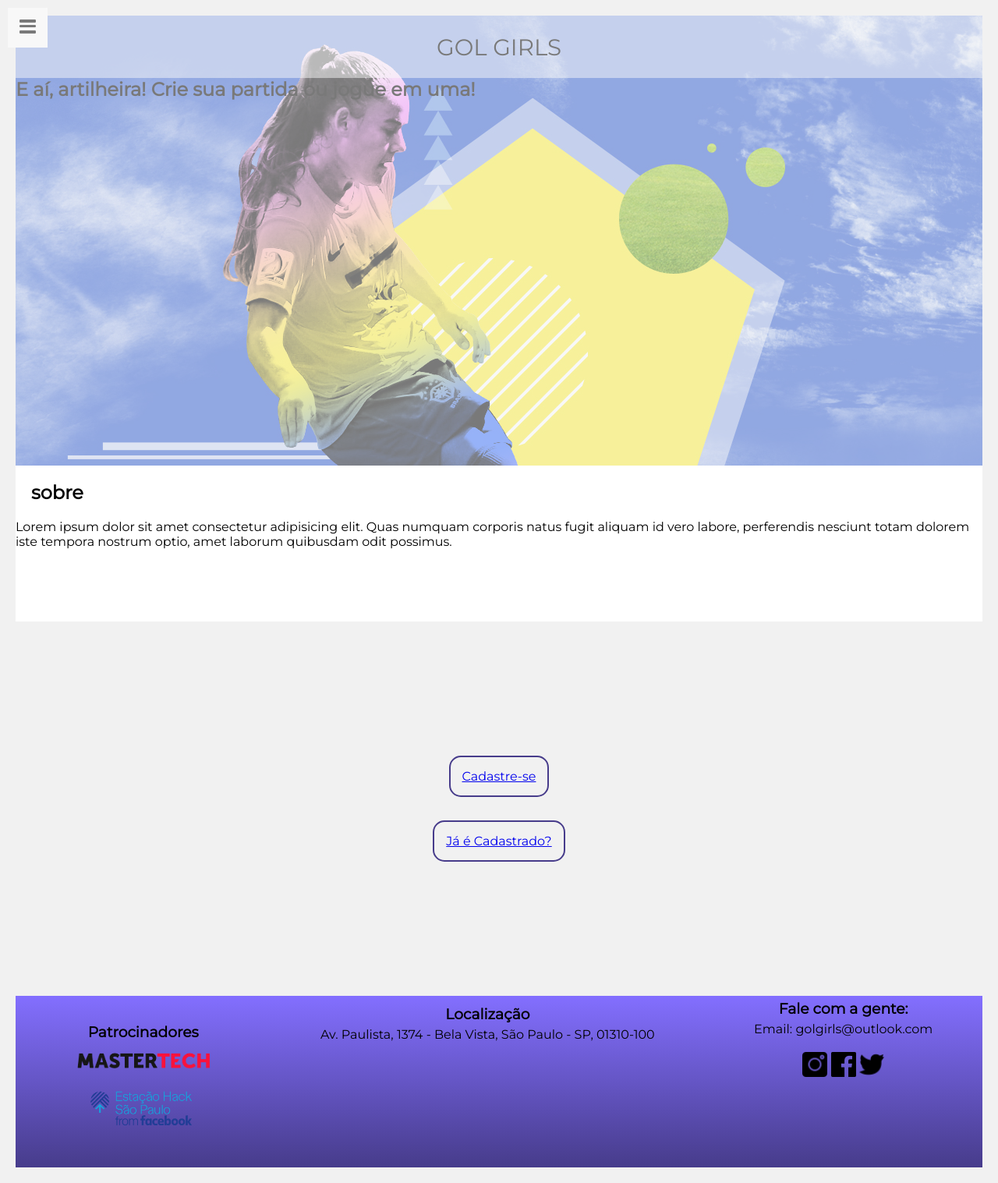
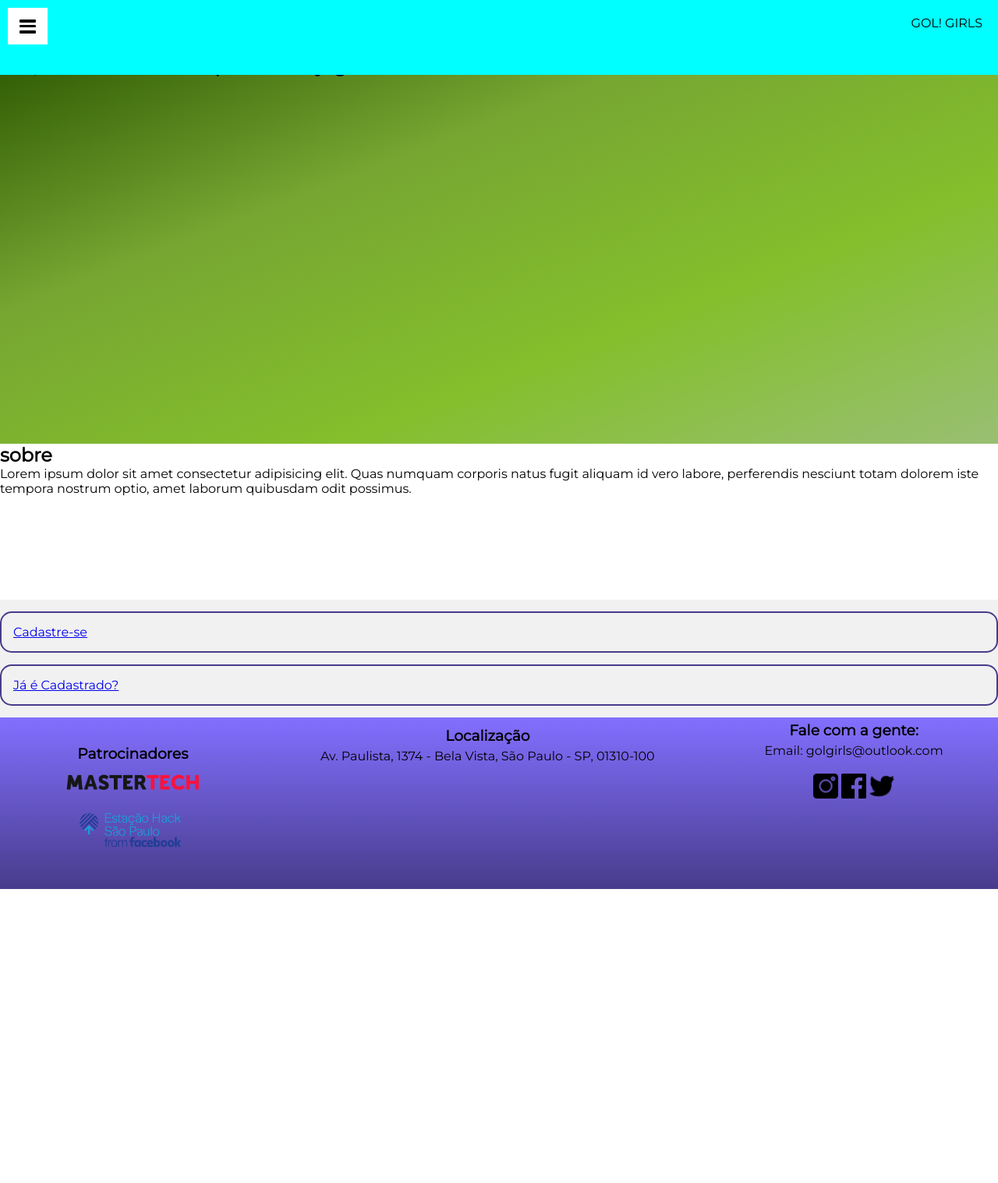
Before and after one commit to robertacsantos/demoday-FutDelas, a Django app: page / in a window 1280 px wide. Shown: the whole page at 78% size. After the commit the page ends 1140 px from the top, so only its background shows below. Run offline with Django 3.2, Linux system fonts and the light colour scheme; parts of the project's set-up code (start-up, migrations or seed data) failed here and were passed over; grey boxes are pictures that could not be loaded.

Commit message:
Remodelar layout

```diff
--- a/funcionalidades/static/css/home.css
+++ b/funcionalidades/static/css/home.css
@@ -1,9 +1,14 @@
-
+body{
+    margin:0px;
+}
 header{
-    background-image: url(/static/img/destaque-blue.jpg);
+    /* background-image: url(/static/img/destaque-blue.jpg);
     width: 100%;
-    height: 577px;
-    opacity: 0.5;
+    opacity: 0.5; */
+    background-image: linear-gradient(to bottom right,#2E5902, #77A632, #84BF2C, #99BF73);
+    width:100%;
+    height: 499px;
+    margin: 70px 0 0 0;
 }
 
 main{
@@ -13,11 +18,11 @@
     height: 200px;
 }
 
-nav{
+/* nav{
     color: black;
     display: flex;
     align-content: center
-}
+} */
 
 footer{
     background-image: linear-gradient(#836FFF, #473C8B);
--- a/funcionalidades/static/css/styles.css
+++ b/funcionalidades/static/css/styles.css
@@ -4,7 +4,7 @@
     margin: 0;
     font-family: 'Montserrat', sans-serif;
 }
-nav{
+/* nav{
     background-color: rgba(255,255,255,0.5);
     color: black;
     height: 80px;
@@ -12,23 +12,40 @@
     display: flex;
     align-items: center;
     justify-content: center;
+} */
+nav .menu{
+  color: black;
+  display: flex;
+  width: 100%;
 }
-header{
+.menu p{
+  display: flex;
+  height: 12vh;
+  padding: 20px;
+  position: fixed;
+  background-color: aqua;
+  width: 100%;
+  justify-content: flex-end;
+}
+.menu div{
+  display: flex;
+}
+/* header{
     background-color:#e6e6e6;
     height: 30vh;
-}
-header p{
+} */
+/* header p{
     display: flex;
     align-items: center;
     justify-content: center;
     margin: 25px 0 0 0;
-}
+} */
 
-h1{
+/* h1{
   padding: 20px;
-}
+} */
 
-section{
+/* section{
     padding: 20px;
     min-height: 60vh;
     max-height: auto;
@@ -38,13 +55,11 @@
     flex-direction: column;
     font-size: 12pt;
     flex-wrap: nowrap;
+} */
 
-}
-
-nav p{
+/* nav p{
     margin:0;
-    font-size: 22pt;
-}
+} */
 #linha{
     color: #473C8B;
 }
--- a/funcionalidades/templates/home.html
+++ b/funcionalidades/templates/home.html
@@ -7,30 +7,11 @@
 <link href="https://fonts.googleapis.com/css?family=Montserrat&display=swap" rel="stylesheet">
 
 
+
 <header>
-    <nav>
-        <p>GOL GIRLS</p>
-
-    <input type="checkbox" id="navicon">
-        <div class="nav-toggle">
-          <label for="navicon" class="hamburger">
-            <span></span>
-            <span></span>
-            <span></span>
-          </label>
-        </div>
-    <nav class="sidebar" role="complementary">
-        <a class="textonav" href="#home">Home</a>
-        <a class="textonav" href="index">Participe</a>
-        <a class="textonav" href="sobre">Sobre</a>
-    </nav>
-    </nav>
-
     <h2>
         E aí, artilheira! Crie sua partida ou jogue em uma!
-
     </h2>
-
 </header>
 
 <main>
--- a/funcionalidades/templates/shared/layout.html
+++ b/funcionalidades/templates/shared/layout.html
@@ -8,10 +8,30 @@
         <title>Gol Girls</title>
         {% load staticfiles %}
         <link rel="stylesheet" href="{% static 'css/styles.css' %}">
-        <link href="https://fonts.googleapis.com/css?family=Montserrat&display=swap" rel="stylesheet">
+        <!-- <link href="https://fonts.googleapis.com/css?family=Montserrat&display=swap" rel="stylesheet"> -->
         <!-- <script defer src="{% static 'js/scripts.js' %}" ></script> -->
     </head>
 <body>
+    <nav class="menu">
+        <div>
+            <input type="checkbox" id="navicon">
+            <div class="nav-toggle">
+                <label for="navicon" class="hamburger">
+                    <span></span>
+                    <span></span>
+                    <span></span>
+                </label>
+            </div>
+            <nav class="sidebar" role="complementary">
+                <a class="textonav" href="#home">Home</a>
+                <a class="textonav" href="index">Participe</a>
+                <a class="textonav" href="sobre">Sobre</a>
+            </nav>
+        </div>
+        <div class="logo">
+            <p>GOL! GIRLS</p>
+        </div>
+    </nav>
     <section>
         {% block conteudo %}
 
```
Also changed, not shown: funcionalidades/static/img/fundo-verde-triangulo.jpg (added), funcionalidades/static/img/fundo-verde.jpg (added), funcionalidades/static/img/palno de fundo.jpeg (added), funcionalidades/static/img/roxo.png (added).
